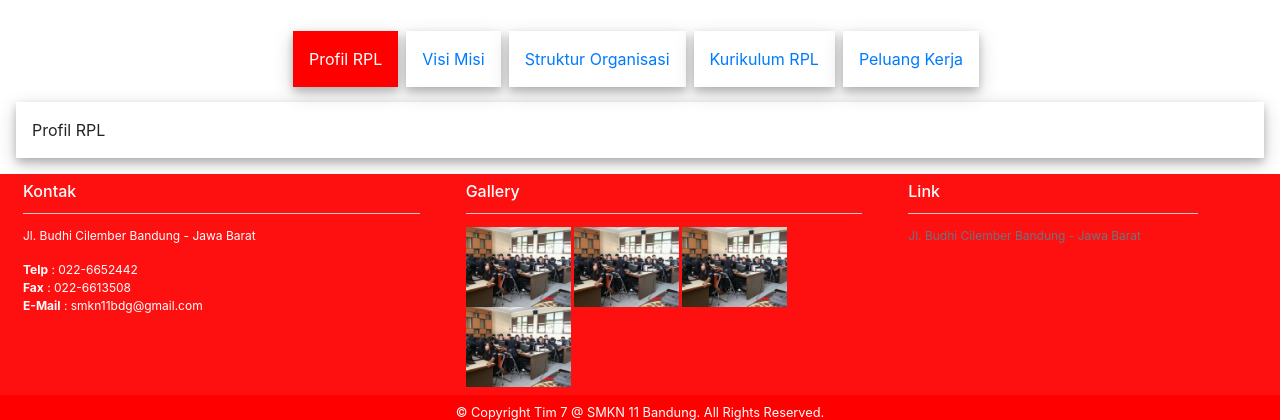
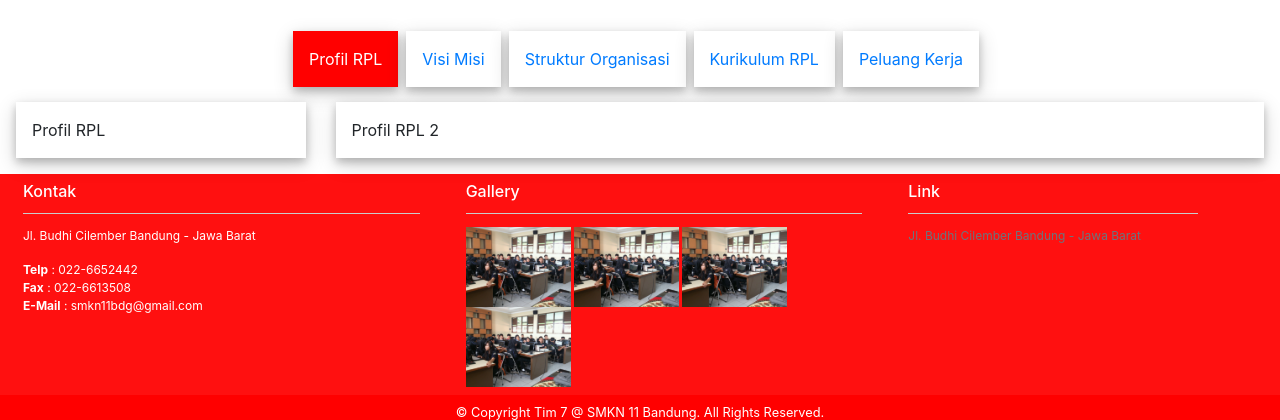
Before and after one commit to YanuarWanda/web-sekolah, a CodeIgniter app: page /web-sekolah/ in a window 1280 px wide. Shown: the part 50-470 px from the top of the page. Run offline with CodeIgniter, Linux system fonts and the light colour scheme.

Commit message:
kaem :100:

```diff
--- a/application/views/beranda.php
+++ b/application/views/beranda.php
@@ -79,7 +79,20 @@
 
         </ul>
         <div class="tab-content" id="myTabContent">
-            <div class="tab-pane fade show active box" id="profil" role="tabpanel" aria-labelledby="home-tab">Profil RPL</div>
+            <div class="tab-pane fade show active" id="profil" role="tabpanel" aria-labelledby="home-tab">
+                <div class="row">
+                    <div class="col-lg-3">
+                        <div class="box">
+                            Profil RPL
+                        </div>
+                    </div>
+                    <div class="col-lg-9">
+                        <div class="box">
+                            Profil RPL 2
+                        </div>
+                    </div>
+                </div>
+            </div>
             <div class="tab-pane fade box" id="visimisi" role="tabpanel" aria-labelledby="profile-tab">Visi dan Misi</div>
             <div class="tab-pane fade box" id="struktur" role="tabpanel" aria-labelledby="contact-tab">Struktur Organisasi</div>
             <div class="tab-pane fade box" id="kurikulum" role="tabpanel" aria-labelledby="contact-tab">Kurikulum RPL</div>
```
